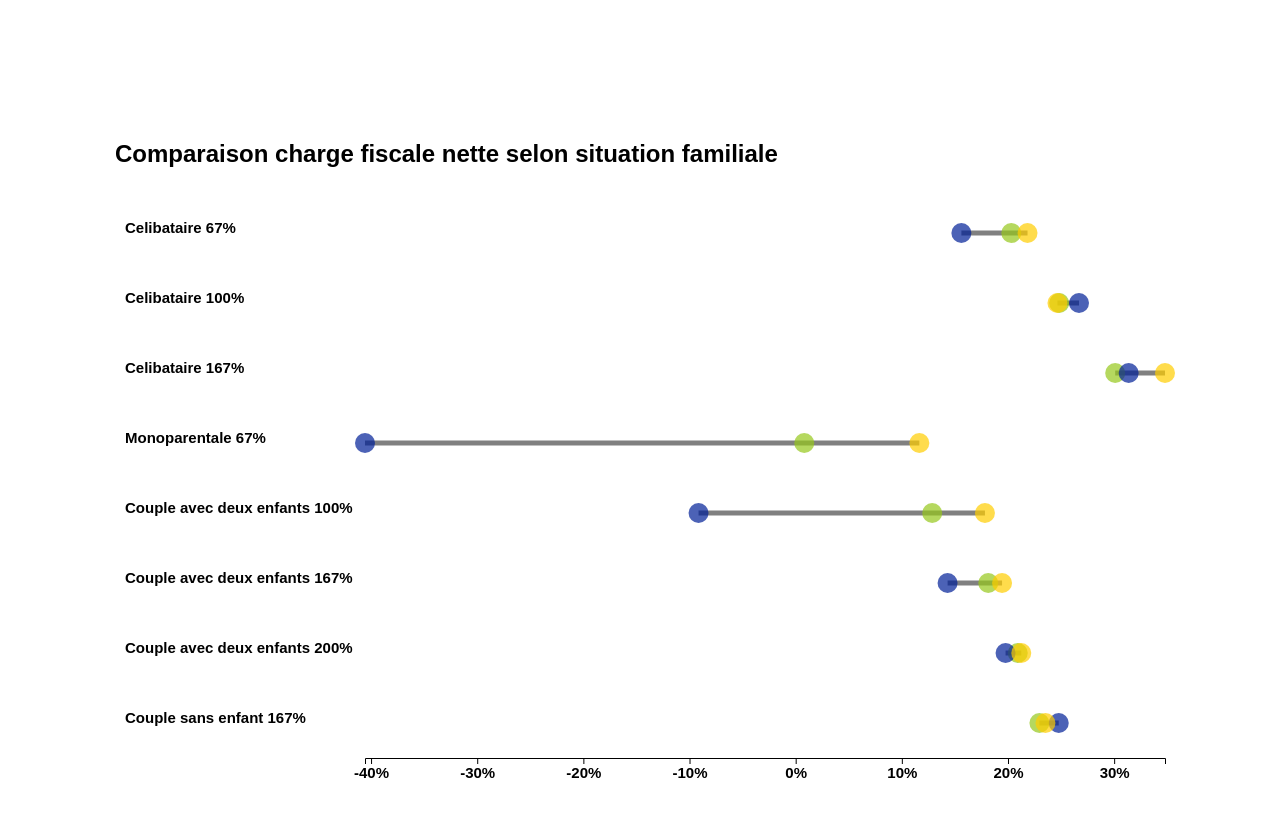
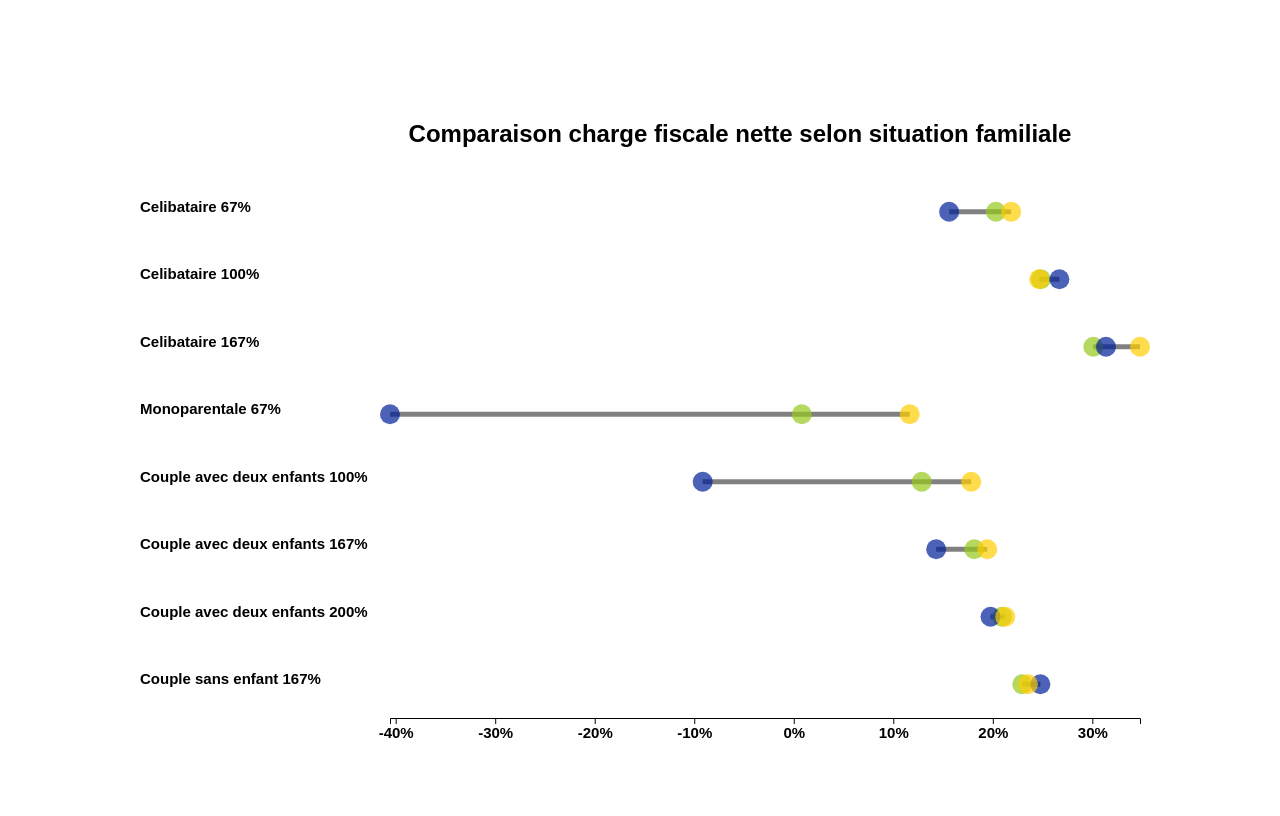
Before and after one commit to NathanRV/INF8808-CFFP, a website built with Parcel: page src/index.html in a window 1280 px wide. Shown: the part 5280-6096 px from the top of the page. Built offline with nearby package versions, Linux system fonts and the light colour scheme; files whose address does not match are found by name; what d3-svg-legend, d3-tip would draw is missing.

Commit message:
styling cfn chart

```diff
--- a/src/assets/cfn.css
+++ b/src/assets/cfn.css
@@ -1,5 +1,6 @@
 #cfn-title {
     text-align: center;
+    margin: auto;
 }
 
 .cfn-axis {
@@ -8,6 +9,7 @@
 }
 
 .cfn-legend {
+    padding-left: 15px;
     font-size: 15px;
     opacity: 0.8;
     font-weight: bold;
--- a/src/index.html
+++ b/src/index.html
@@ -45,10 +45,6 @@
             </div>
             <div id="rpf-chart">
             </div>
-            <div class='cfn-viz'>
-                <div class="connected-dot" id="cowboys-fringants">
-                </div>
-            </div>
             <div class="graph" id="line-chart">
             </div>
         <div class="treemapVisualisation">
--- a/src/scripts/cfn.js
+++ b/src/scripts/cfn.js
@@ -6,12 +6,13 @@ import d3Tip from 'd3-tip';
 import d3Legend from 'd3-svg-legend';
 
 // Global variables used in many functions
-let radius = 10
+let radius = 10;
+let tooltip_size = 80;
+let margin = { top: 30, right: 200, bottom: 30, left: 250 };
+let width = 1200 - margin.left - margin.right;
+let height = 600 - margin.top - margin.bottom;
 
 export function load() {
-    let margin = { top: 10, right: 150, bottom: 30, left: 250 };
-    let width = 1200 - margin.left - margin.right;
-    let height = 600 - margin.top - margin.bottom;
 
     d3.select("#cfn-chart")
         .append("h2")
@@ -270,7 +271,7 @@ function createYScale(data, height) {
  */
 function createYAxis(groups, yScale) {
     groups.append("text")
-        .attr("transform", "translate(-240,0)")
+        .attr("transform", "translate(-" + margin.left + ",0)")
         .text(function (d) { return d.Situation_familiale; })
         .attr("class", "cfn-axis")
 
@@ -449,7 +450,7 @@ function hideTips(tips) {
  * https://d3-legend.susielu.com/
  *
  * @param {*} colorScale The color scale to use
- * @param {*} offset The x value of the legend box
+ * @param {*} offset The x value of the end of the chart
  */
 function drawLegend(colorScale, offset) {
     let legend = d3Legend.legendColor()
@@ -461,6 +462,6 @@ function drawLegend(colorScale, offset) {
     d3.select("#cfn-svg")
         .append("g")
         .attr("class", "cfn-legend")
-        .attr("transform", 'translate(' + offset + ',20)')
+        .attr("transform", 'translate(' + (margin.left + width + 2*radius) + ',20)')
         .call(legend)
 }
```
